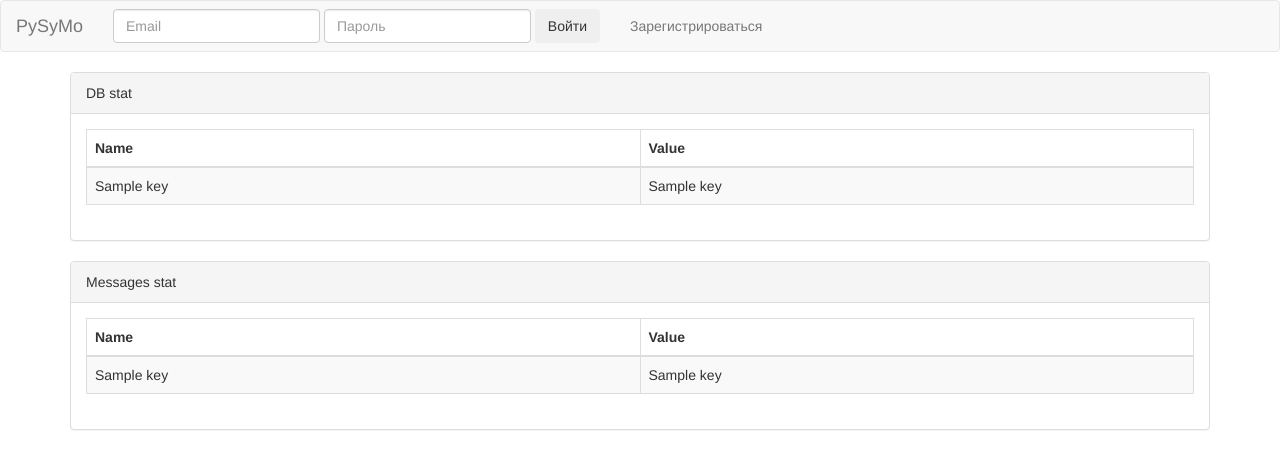
After one commit to icoz/pysymo, a Python web app: template app/templates/stat.html in a window 1280 px wide. The commit adds this page. Shown: the top 469 px of the page. Run offline with Jinja, Linux system fonts and the light colour scheme; the template is opened without the code that fills it: most values are stand-ins (such as "Sample title", 1, 10 or a date in 2020); some libraries are stand-ins or nearby versions.

Commit message:
Add statistic

```diff
--- a/app/templates/base.html
+++ b/app/templates/base.html
@@ -38,6 +38,7 @@
           {% else %}
                 <li><a href="{{ url_for('search') }}">Запрос</a></li>
                 <li><a href="{{ url_for('charts') }}">Графики</a></li>
+                <li><a href="{{ url_for('stat') }}">Статистика</a></li>
                 <li><a href="{{ url_for('logout') }}">Выйти (<b>{{ session.username }}</b>)</a></li>
           {% endif %}
       </ul>
--- a/app/templates/search.html
+++ b/app/templates/search.html
@@ -158,11 +158,11 @@
         {#            </form>#}
     {% endif %}
 
-    {% if stat %}
+    {% if req_stat %}
         <div>
-            Time elapsed - {{ stat['time_elapsed'] }} seconds
+            Time elapsed - {{ req_stat['time_elapsed'] }} seconds
             <br>
-            Records found - {{ stat['total_records'] }}
+            Records found - {{ req_stat['total_records'] }}
         </div>
     {% endif %}
 
--- /dev/null
+++ b/app/templates/stat.html
@@ -0,0 +1,56 @@
+{% extends "base.html" %}
+{% block title %}
+    Stat
+{% endblock %}
+
+{% block body %}
+    {% if db_stat %}
+        <div class="panel panel-default">
+        <div class="panel-heading">DB stat</div>
+            <div class="panel-body">
+
+                <table class="table table-bordered table-striped">
+                    <thead>
+                    <tr>
+                        <th>Name</th>
+                        <th>Value</th>
+                    </tr>
+                    </thead>
+                    <tbody>
+                    {% for key in db_stat %}
+                        <tr>
+                            <td>{{ key }}</td>
+                            <td>{{ db_stat[key]}}</td>
+                        </tr>
+                    {% endfor %}
+                    </tbody>
+                </table>
+
+            </div>
+        </div>
+    {% endif %}
+
+    {% if mes_stat %}
+        <div class="panel panel-default">
+        <div class="panel-heading">Messages stat</div>
+            <div class="panel-body">
+                <table class="table table-bordered table-striped">
+                    <thead>
+                    <tr>
+                        <th>Name</th>
+                        <th>Value</th>
+                    </tr>
+                    </thead>
+                    <tbody>
+                    {% for key in mes_stat %}
+                        <tr>
+                            <td>{{ key }}</td>
+                            <td>{{ mes_stat[key]}}</td>
+                        </tr>
+                    {% endfor %}
+                    </tbody>
+                </table>
+            </div>
+        </div>
+    {% endif %}
+{% endblock %}
```
Also changed, not shown: app/db.py (+19 -0 lines), app/views.py (+14 -6 lines), 1 other file.
